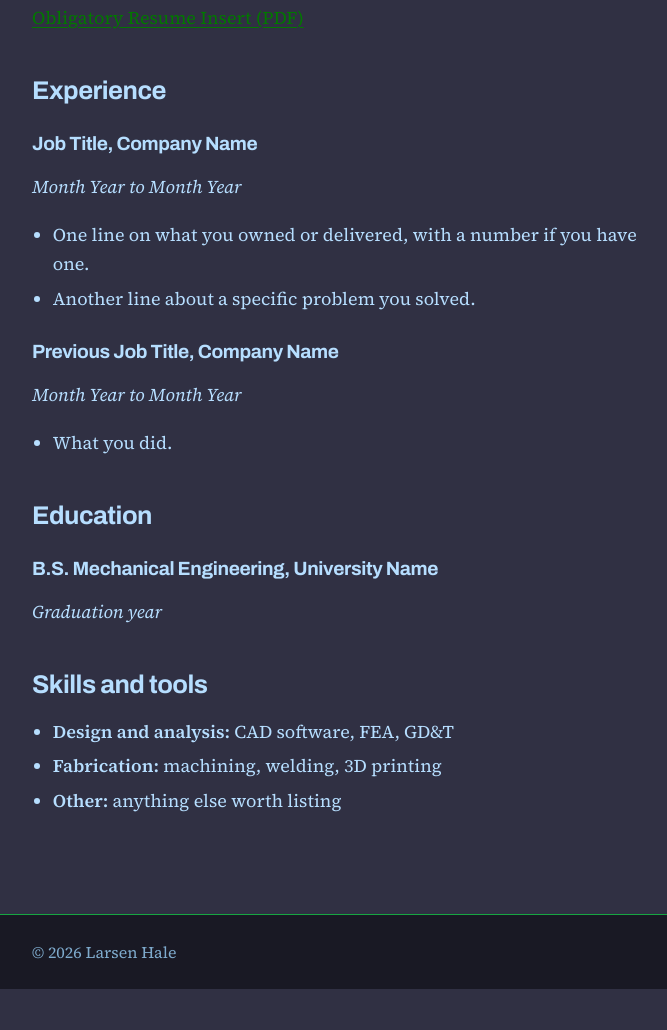
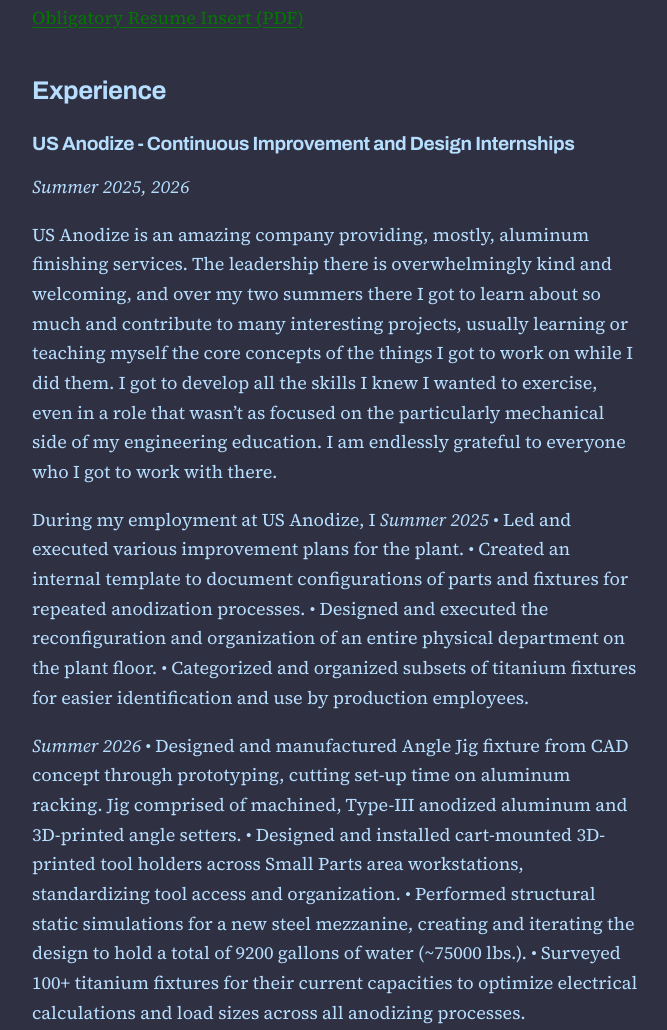
Before and after one commit to UndefeatedOrca/larsenprints1130-web.github.io, an Astro site: page /professional in a window 1280 px wide. Shown: the part 288-1318 px from the top of the page, without its empty margins (112-779 px from the left). Before the commit the page ends 1277 px from the top, so only its background shows below. Built offline with nearby package versions, Linux system fonts and the light colour scheme; Astro itself is replaced by a stand-in of ours.

Commit message:
First test of updating site info.
Updated experience section with detailed internship information at US Anodize, including responsibilities and achievements for Summer 2025 and 2026.

```diff
--- a/src/pages/professional.md
+++ b/src/pages/professional.md
@@ -9,11 +9,23 @@
 
 ## Experience
 
-### Job Title, Company Name
-*Month Year to Month Year*
+### US Anodize - Continuous Improvement and Design Internships
+*Summer 2025, 2026*
 
-- One line on what you owned or delivered, with a number if you have one.
-- Another line about a specific problem you solved.
+   US Anodize is an amazing company providing, mostly, aluminum finishing services. The leadership there is overwhelmingly kind and welcoming, and over my two summers there I got to learn about so much and contribute to many interesting projects, usually learning or teaching myself the core concepts of the things I got to work on while I did them. I got to develop all the skills I knew I wanted to exercise, even in a role that wasn't as focused on the particularly mechanical side of my engineering education. I am endlessly grateful to everyone who I got to work with there.
+
+   During my employment at US Anodize, I
+   *Summer 2025*
+   •	Led and executed various improvement plans for the plant.
+   •	Created an internal template to document configurations of parts and fixtures for repeated anodization processes.
+   •	Designed and executed the reconfiguration and organization of an entire physical department on the plant floor.
+   •	Categorized and organized subsets of titanium fixtures for easier identification and use by production employees.
+
+   *Summer 2026*
+   • Designed and manufactured Angle Jig fixture from CAD concept through prototyping, cutting set-up time on aluminum racking. Jig comprised of machined, Type-III anodized aluminum and 3D-printed angle setters.
+   • Designed and installed cart-mounted 3D-printed tool holders across Small Parts area workstations, standardizing tool access and organization.
+   • Performed structural static simulations for a new steel mezzanine, creating and iterating the design to hold a total of 9200 gallons of water (~75000 lbs.).
+   • Surveyed 100+ titanium fixtures for their current capacities to optimize electrical calculations and load sizes across all anodizing processes.
 
 ### Previous Job Title, Company Name
 *Month Year to Month Year*
```
